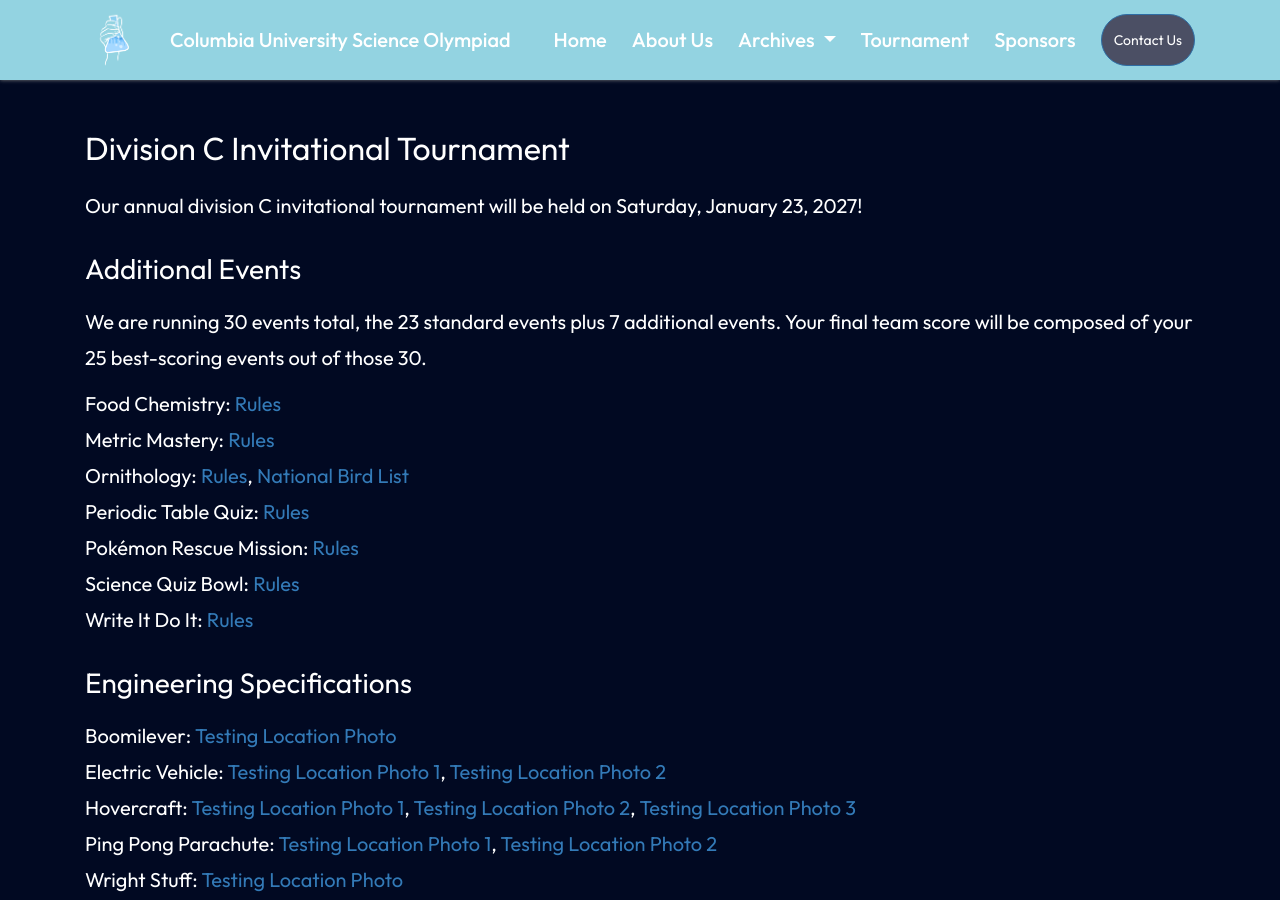
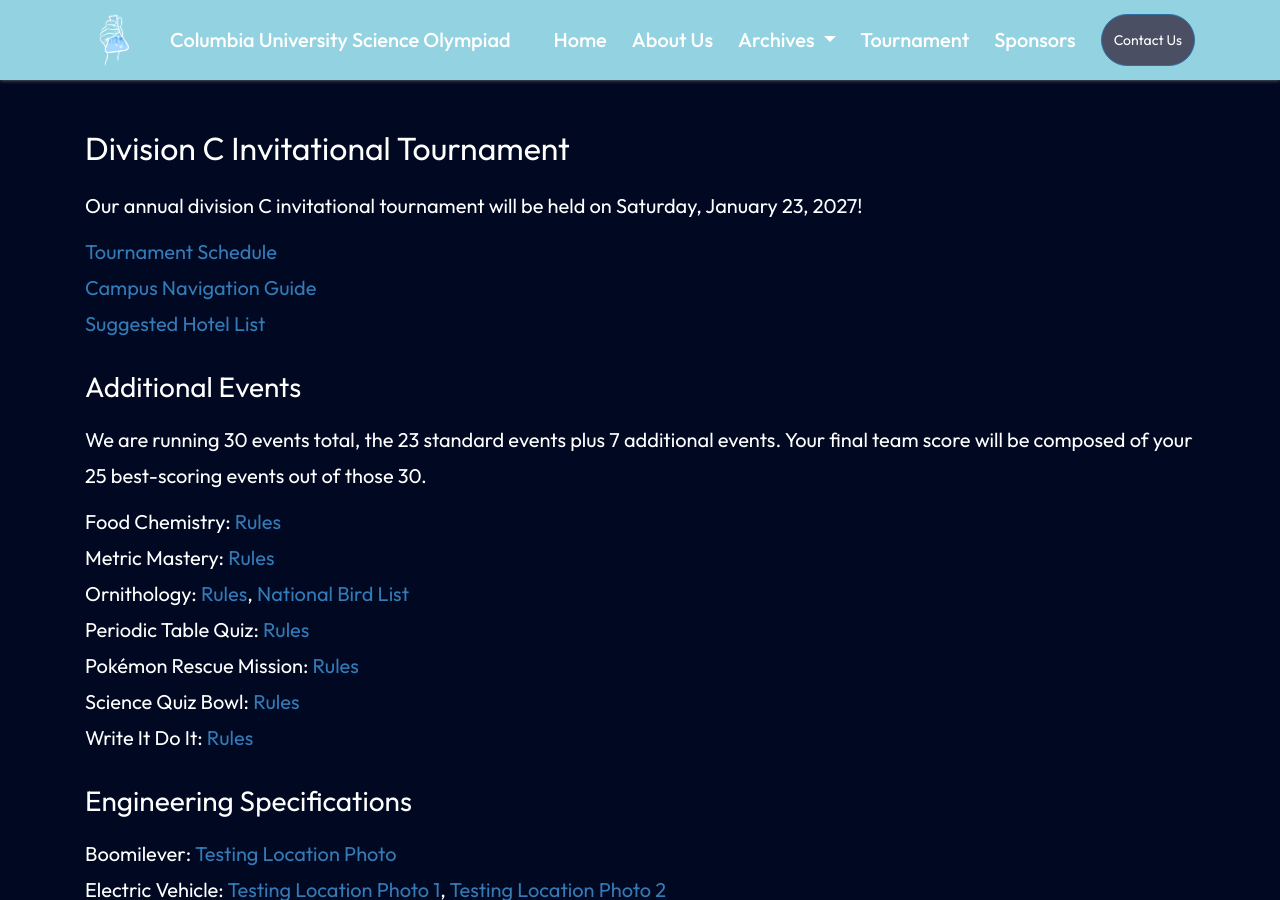
Before and after one commit to columbia-science-olympiad/columbia-science-olympiad.github.io, a Jekyll site: the page built from tournament.md, in a window 1280 px wide and 900 px high. Built offline with Jekyll 4.4.1, drawn with Linux system fonts in a browser that asks for light colours; nearby versions of some CDN libraries.

Commit message:
tournament schedule

```diff
--- a/tournament.md
+++ b/tournament.md
@@ -6,6 +6,10 @@
 ## Division C Invitational Tournament
 
 Our annual division C invitational tournament will be held on Saturday, January 23, 2027!
+
+- [Tournament Schedule](https://docs.google.com/spreadsheets/d/1ZOuMyLP_jYNfz_KCiwyXte0LgWzjWjlHuJU5DUwoqTI/edit?usp=sharing)
+- [Campus Navigation Guide](https://docs.google.com/document/d/1R_RFHfk-lvR7lgtXqXSrGrKMA7oySEQc6s8_ZBQ35xQ/edit?usp=sharing)
+- [Suggested Hotel List](https://docs.google.com/document/d/1nc98xIQlhUGCGwltVQ6m2H8WHFbj4IiCm0822OlY1vM/edit?usp=sharing)
 
 ### Additional Events
 
```
